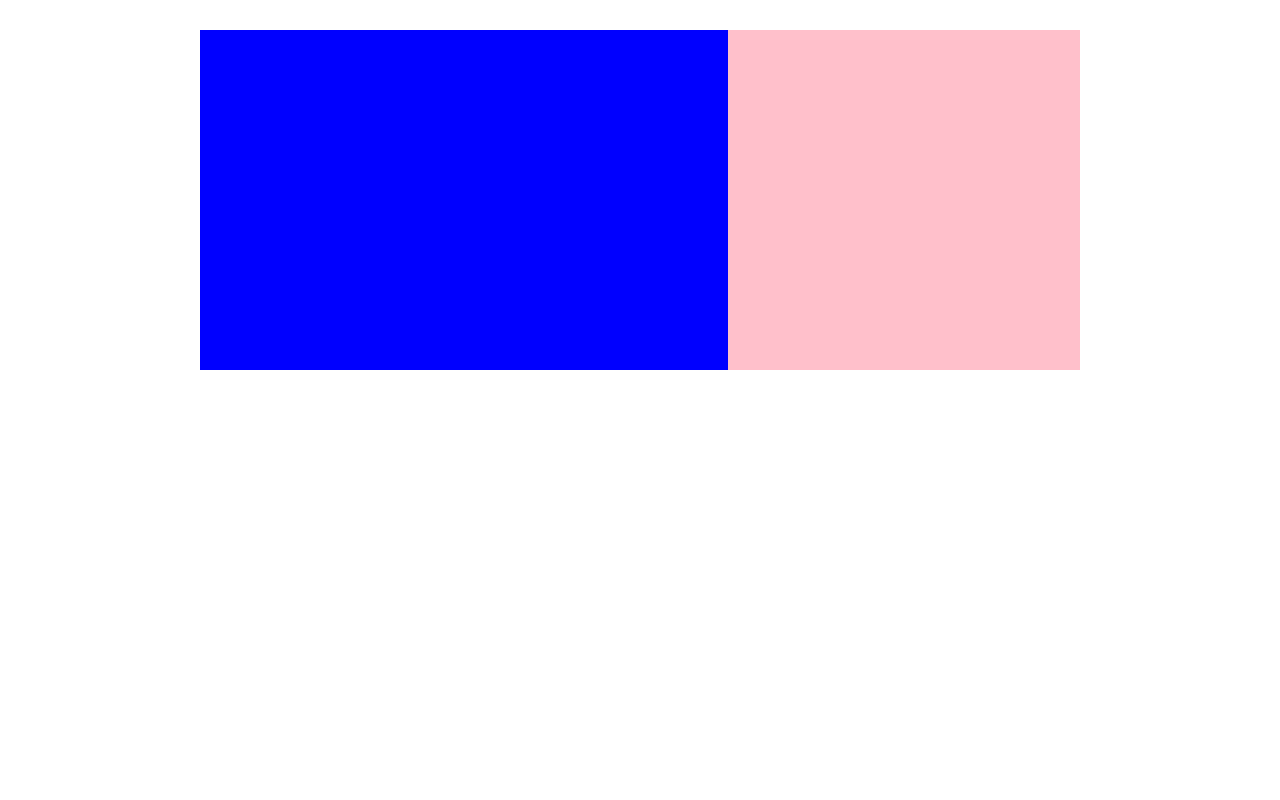
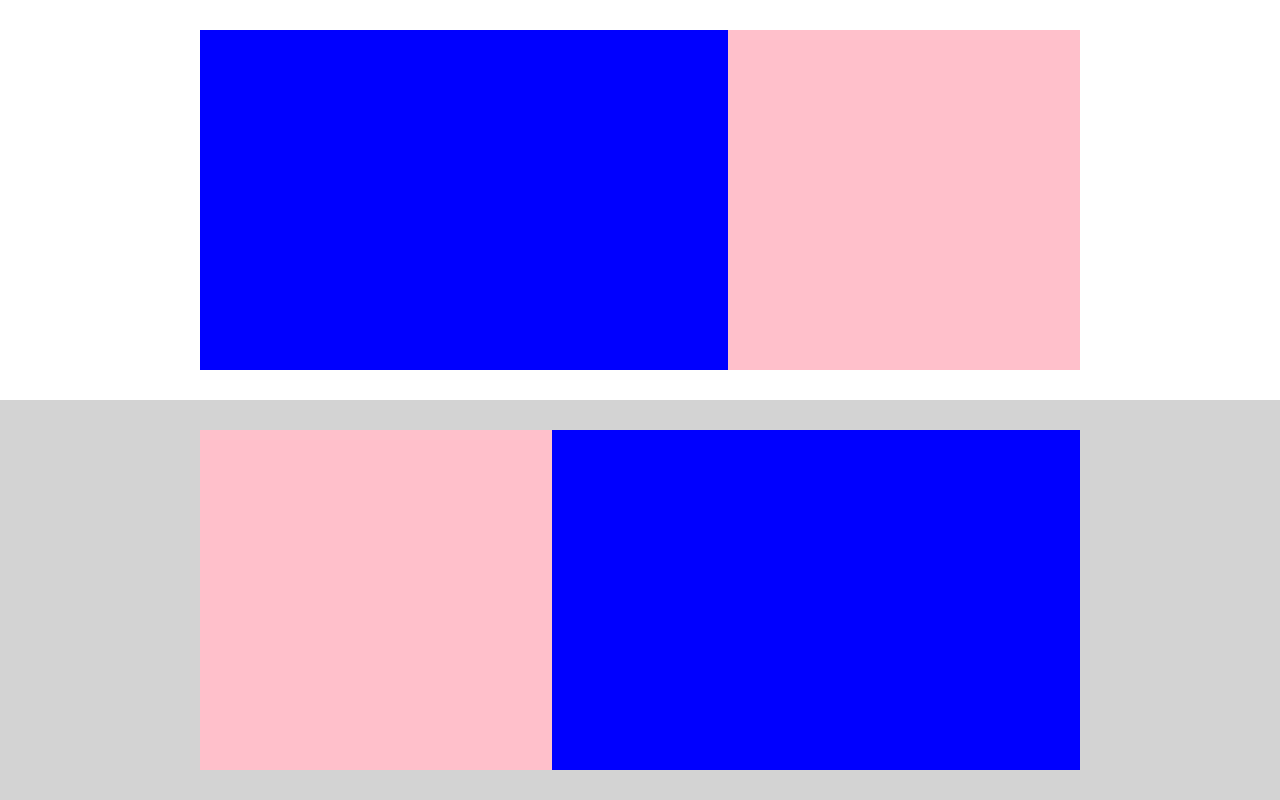
Before and after one commit to tommasodare/htmlcss-struttura-discord, a plain HTML site: page index.html in a window 1280 px wide. Shown: the part 462-1262 px from the top of the page. Before the commit the page ends 862 px from the top, so only its background shows below. Drawn offline with Linux system fonts and the light colour scheme.

Commit message:
Community

```diff
--- a/css/style.css
+++ b/css/style.css
@@ -66,24 +66,30 @@
         }
     }
 
-    .invite-only.cnt-section {
+.cnt-section {
         min-height: 400px;
         padding-top:30px;
         padding-bottom: 30px;
         padding-left: 200px;
         padding-right: 200px;
+}
+
+.invite-only {
         display: flex;
 
+}
 
-
-    }
-
-    .big-box {
+.big-box {
         width: 60%;
         background-color: blue;
-    }
+}
 
-    .small-box {
+.small-box {
         width: 40%;
         background-color: pink;
-    }
+}
+
+.community {
+    background-color: lightgrey;
+    display: flex;
+}
--- a/index.html
+++ b/index.html
@@ -33,7 +33,13 @@
             <div class="big-box"></div>
             <div class="small-box"></div>
     </section>
-    <!-- Invite_Only-->
+    <!-- Invite_Only -->
+
+    <section class="cnt-section community">
+        <div class="small-box"></div>
+        <div class="big-box"></div>
+    </section>
+    <!-- Community -->
 
 </body>
 
```
